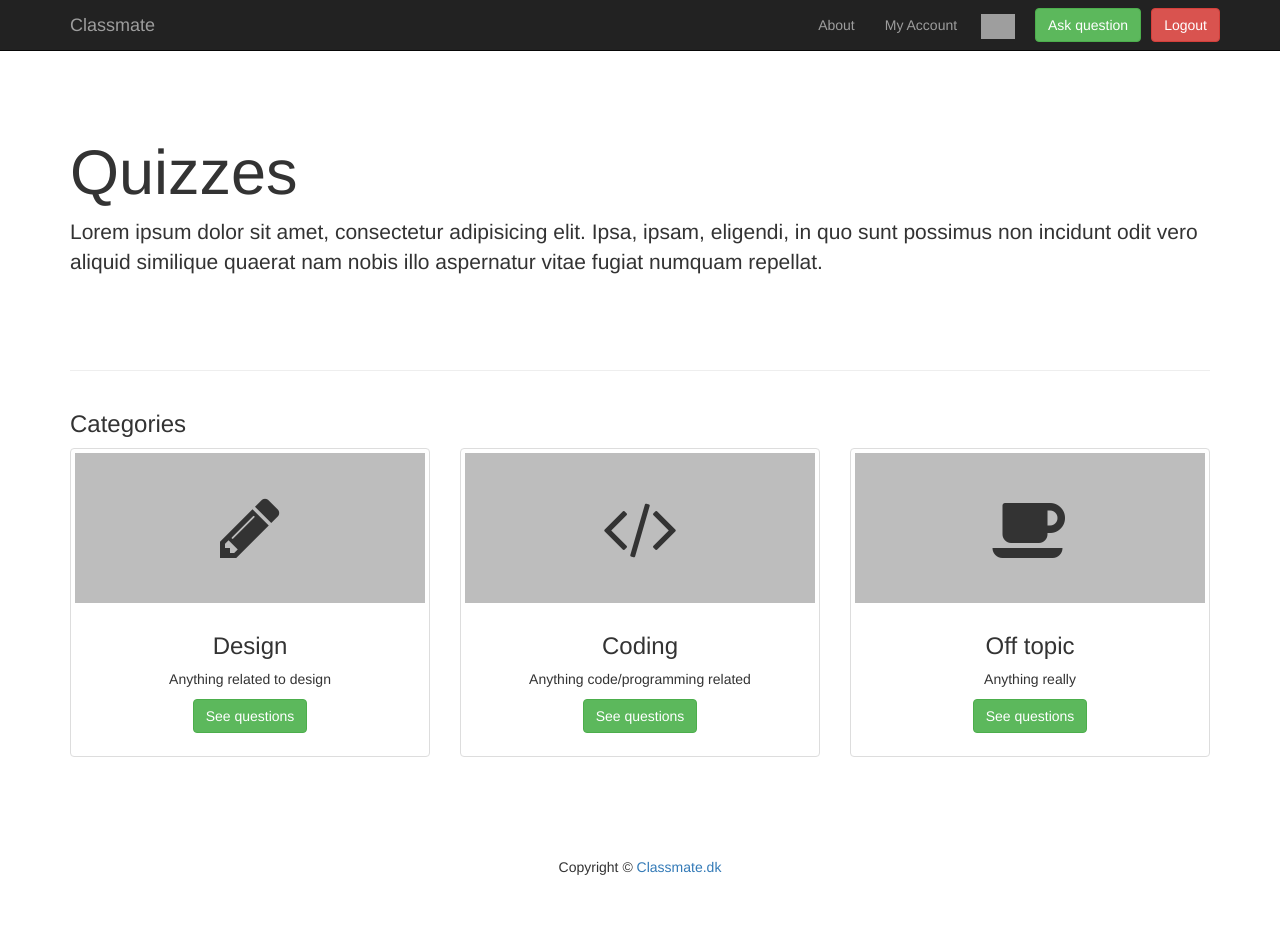
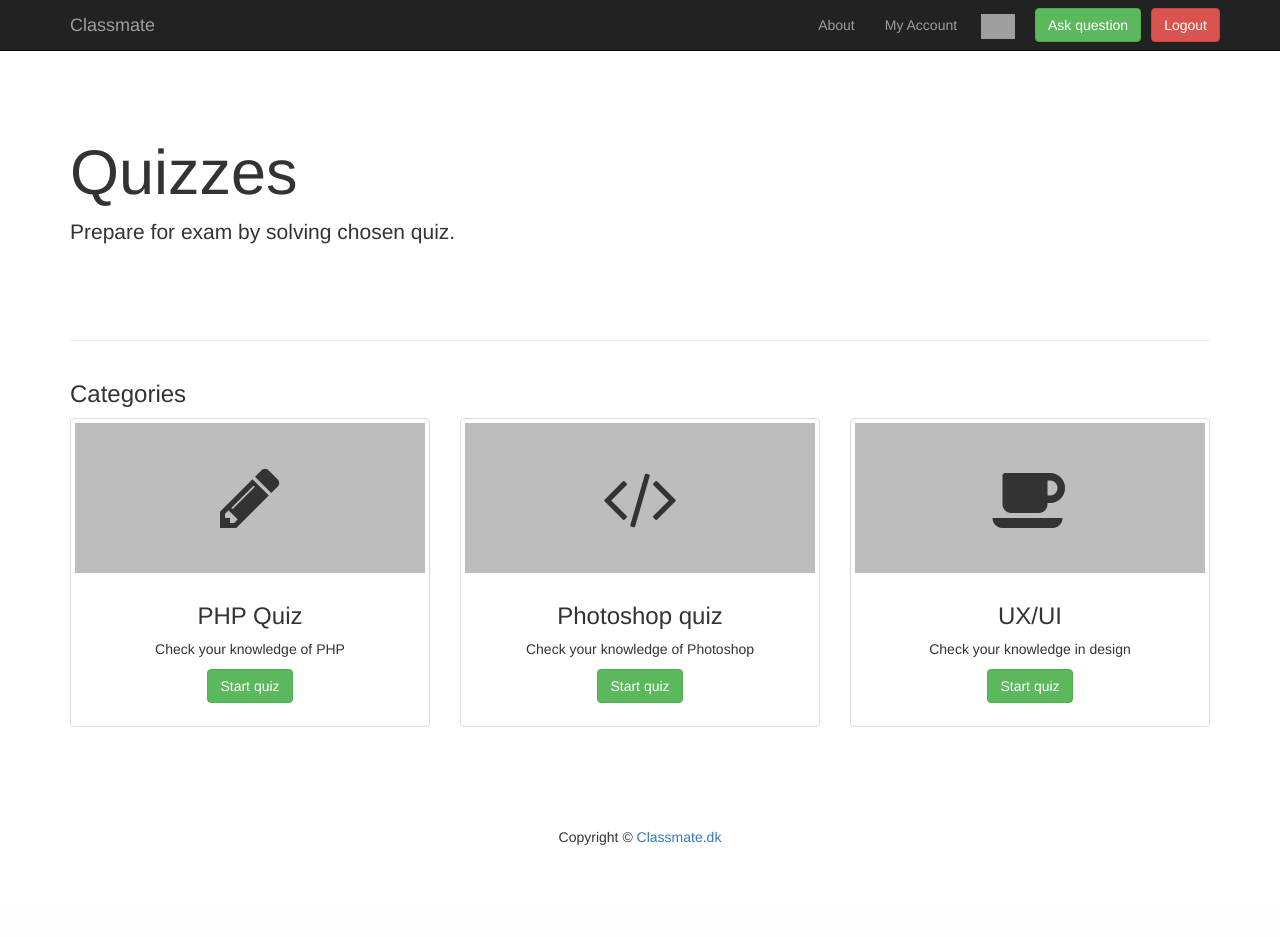
Before and after one commit to bdobry/hackathon2016, a PHP site: page /mainquiz.php in a window 1280 px wide. After the commit the page ends 845 px from the top, so only its background shows below. Run offline with PHP 8.4, Linux system fonts and the light colour scheme; some libraries are stand-ins or nearby versions; grey boxes are pictures that could not be loaded.

Commit message:
text updated

```diff
--- a/mainquiz.php
+++ b/mainquiz.php
@@ -11,7 +11,7 @@
         <!-- Jumbotron Header -->
         <header class="jumbotron fp-jt">
             <h1>Quizzes</h1>
-            <p>Lorem ipsum dolor sit amet, consectetur adipisicing elit. Ipsa, ipsam, eligendi, in quo sunt possimus non incidunt odit vero aliquid similique quaerat nam nobis illo aspernatur vitae fugiat numquam repellat.</p>
+            <p>Prepare for exam by solving chosen quiz.</p>
         </header>
 
         <hr>
@@ -35,10 +35,10 @@
 		                </div>
 		             </a>
                     <div class="caption">
-                        <h3>Design</h3>
-                        <p>Anything related to design</p>
+                        <h3>PHP Quiz</h3>
+                        <p>Check your knowledge of PHP</p>
                         <p>
-                            <a href="quiz.php" class="btn btn-success">See questions</a>
+                            <a href="quiz.php" class="btn btn-success">Start quiz</a>
                         </p>
                     </div>
                 </div>
@@ -52,10 +52,10 @@
 	                </div>
 	            </a>
                     <div class="caption">
-                        <h3>Coding</h3>
-                        <p>Anything code/programming related</p>
+                        <h3>Photoshop quiz</h3>
+                        <p>Check your knowledge of Photoshop</p>
                         <p>
-                            <a href="quiz2.php" class="btn btn-success">See questions</a>
+                            <a href="quiz2.php" class="btn btn-success">Start quiz</a>
                         </p>
                     </div>
                 </div>
@@ -69,10 +69,10 @@
 	                </div>
 	            </a>
                     <div class="caption">
-                        <h3>Off topic</h3>
-                        <p>Anything really</p>
+                        <h3>UX/UI</h3>
+                        <p>Check your knowledge in design</p>
                         <p>
-                            <a href="quiz2.php" class="btn btn-success">See questions</a>
+                            <a href="quiz2.php" class="btn btn-success">Start quiz</a>
                         </p>
                     </div>
                 </div>
```
